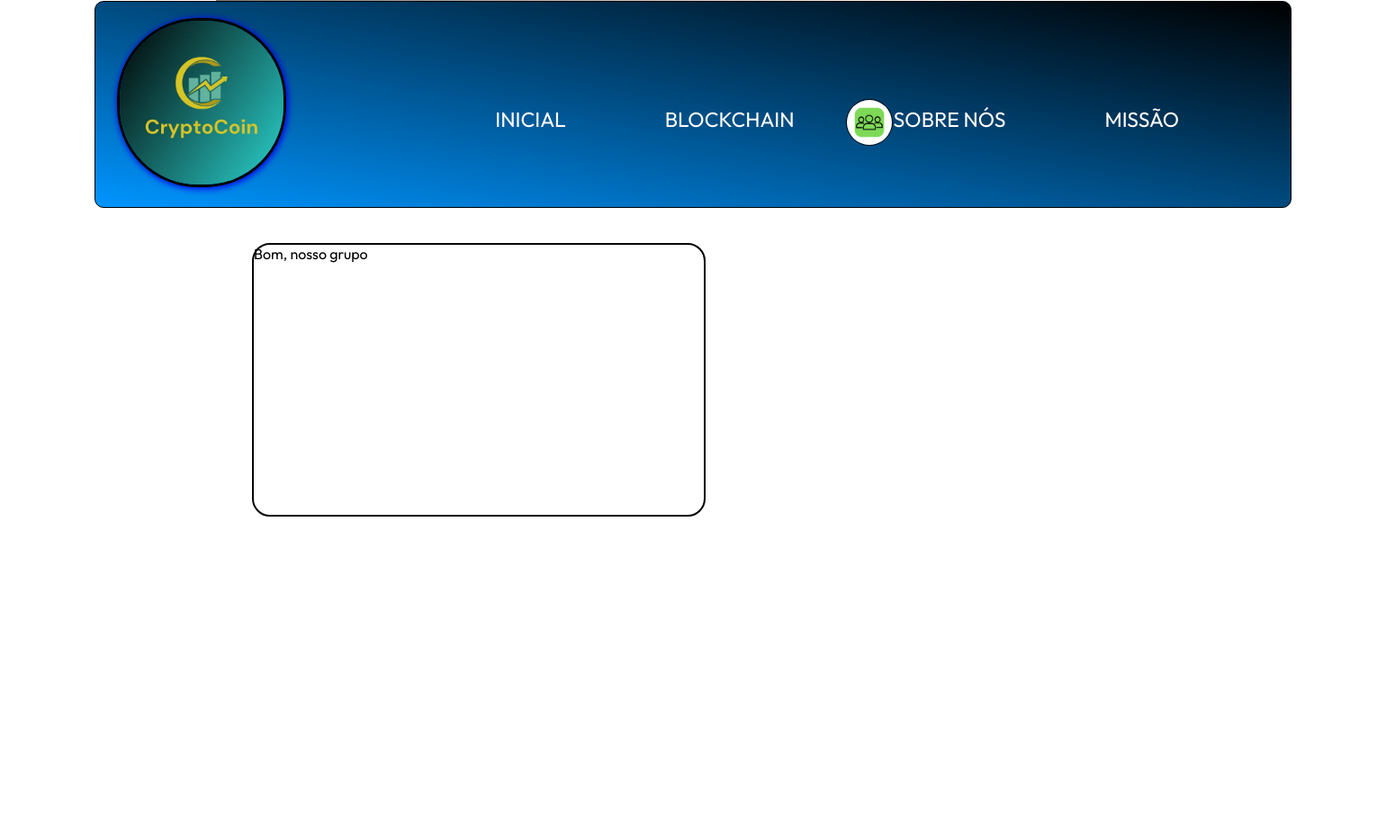
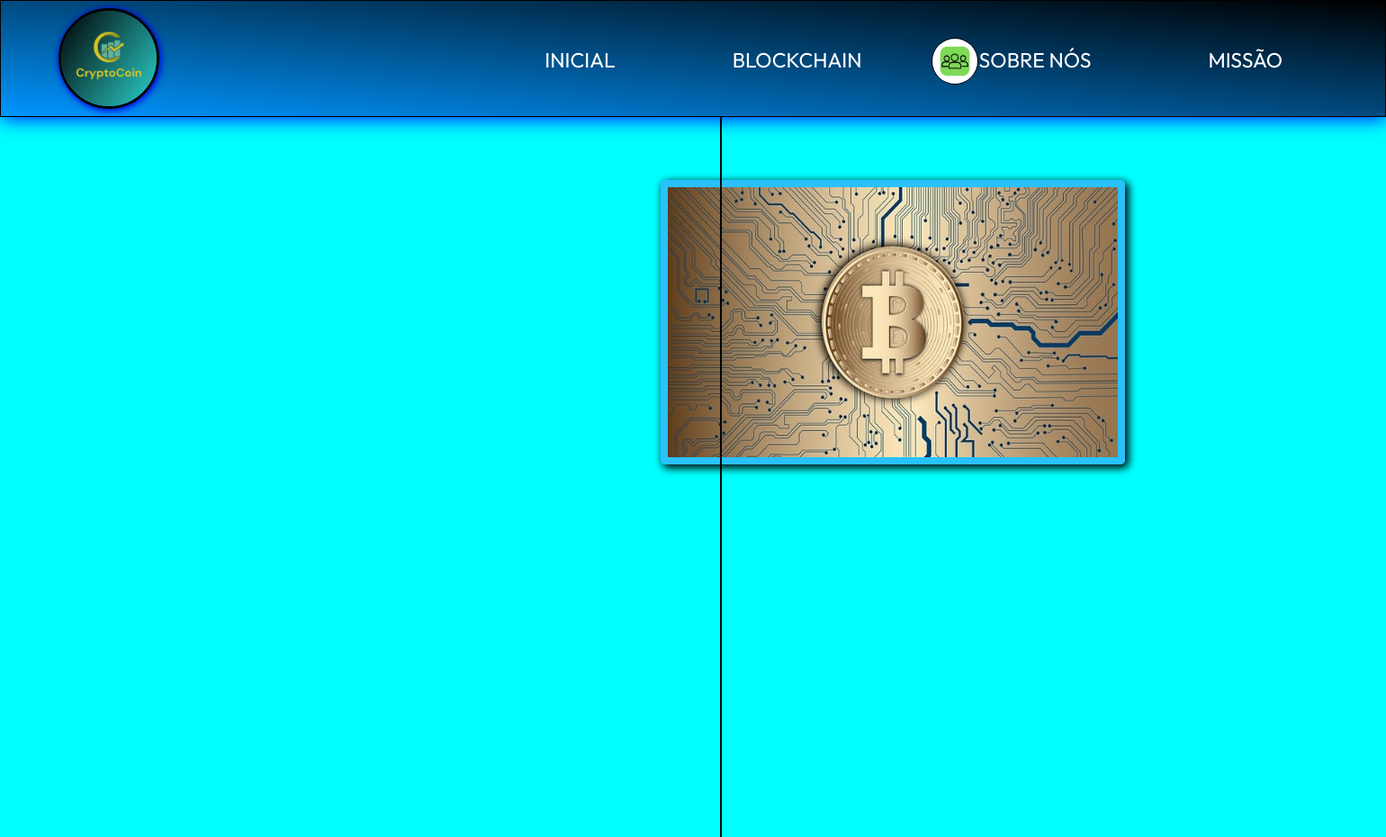
Before and after one commit to NickolasSantosCremasco/Empresa-Blockchain, a plain HTML site: page index.html in a window 1280 px wide. Shown: the whole page at 90% size, 1540 px wide, since content can reach past the window. Before the commit the page ends 800 px from the top, so only its background shows below. Drawn offline with Linux system fonts and the light colour scheme.

Commit message:
colocando imagem e terminando menu

```diff
--- a/index.html
+++ b/index.html
@@ -15,23 +15,37 @@
 <div class="conteiner">
     <div class="menu">
         <ul class="aba">
-            <li class="obj"><a href="">MISSÃO</a></li>
+            <li class="obj"><a href="src/html/missão.html">MISSÃO</a></li>
 
-            <li class="sobre"><a href=""><img src="src/img/logo-sobre-nos.png" class="logo-sobre-nos" alt="logo-sobre-nos">SOBRE NÓS</a></li>
 
-            <a href=""><li class="blockchain"><a href="">BLOCKCHAIN</a></li>
 
-            <a href=""><li class="home"><a href="">INICIAL</a></li>
+            <img src="src/img/logo-sobre-nos.png" class="logo-sobre-nos" alt="logo-sobre-nos"><li class="sobre"><a href="src/html/sobre-nos.html">SOBRE NÓS</a></li>
+
+
+
+            <a href=""><li class="blockchain"><a href="src/html/blockchain.html">BLOCKCHAIN</a></li>
+
+            <a href=""><li class="home"><a href="./index.html">INICIAL</a></li>
 
             <a href="./index.html"><img class="logo" src="src/img/LOGO.jpg" alt=""></a>
+
+
 
         </ul>
     </div>
 
-    <div class="texto1">
-        <p>Bom, nosso grupo </p>
+    <figure class="bitcoin">
+        <img src="src/img/bitcoin-3089728_640.jpg" alt="">
+        <figcaption>
+            <pre>
+                <h2 class="transparencia">Blockchain</h2><h3 class="transparencia">O Meio de transação mais protegido do mundo</h3>
 
-    </div>
+            </pre>
+        </figcaption>
+    </figure>
+
+<div class="texto1">
+
 </div>
 
 </body>
--- a/src/css/style.css
+++ b/src/css/style.css
@@ -1,13 +1,13 @@
 
 body {
     font-family: 'Outfit', sans-serif;
+    background-color: aqua;
 }
 
 li {
     display: inline-block;
-    margin-right: 10px;
-    margin-top: 18px;
-    padding: 50px;
+    margin-left: 130px;
+    margin-top:20px;
     font-size: 23px;
     float: right;
 }
@@ -16,47 +16,31 @@ li {
 
 
 
-
-.conteiner {
-    background-image: linear-gradient(to right, gray, white);
-    height: 700;
-    margin-left: 240px;
-    margin-right: 240px;
-}
-
-
-
-
 .menu {
     padding: 14px;
-    width: 1300px;
-    height: 200px;
+    width: 1510px;
+    height: 100px;
     position: absolute;
-    background-color: rgb(11, 206, 236);
     background-image: linear-gradient(to top right, rgb(0, 149, 255), rgb(0, 0, 0));
     border: 1px solid black;
-    position: relative;
-    right: 135px;
-    margin: 0 auto;
-    top: 1px;
-    border-radius: 10px;
     overflow: none;
+    box-shadow: 1px 1px 21px blue;
 
 
 }
 
 .obj {
     position: relative;
-    margin-right: 60px;
+    margin-right: 100px;
 }
 
 li a {
     color: white;
 }
 
-li:hover  {
-    transform: scale(1.2);
-    transition: transform .4s;
+li a:hover  {
+    color: rgb(137, 171, 35);
+    transition: color .4s;
 }
 
 
@@ -67,8 +51,8 @@ li:hover  {
 
 .logo-sobre-nos {
     position: absolute;
-    left: 820px;
-    bottom: 80px;
+    left: 1020px;
+    top: 10px;
     width: 50px;
     border: 1px solid black;
     border-radius: 100%;
@@ -83,24 +67,65 @@ li:hover  {
 
 .logo {
     position:relative;
-    bottom:30px ;
-    left: 10px;
+    bottom:23px ;
+    left: 50px;
     border: 3px solid black;
     box-shadow: 1px 1px 7px 1px;
-    width: 14%;
+    width: 7%;
     border-radius: 90px;
 
 
 }
 
+.logo:hover {
+    transform: scale(1.1);
+    transition: transform .2s;
+}
 
-.texto1 {
-    background-color: white;
-    float: left;
+.bitcoin {
+    position: relative;
+    float: right;
+    margin-right: 30px;
+    margin-top: 200px;
     width: 500px;
     height: 300px;
-    margin-left: 40px;
-    margin-top: 40px;
-    border: 2px solid black;
-    border-radius: 20px;
+    border: 8px solid rgb(41, 194, 255);
+    border-radius: 5px;
+    box-shadow: 3px 3px 10px 1px ;
+
 }
+
+ .bitcoin img {
+    height: 100%;
+    width: 100%;
+}
+
+figcaption {
+    position: absolute;
+    top: 0px;
+    text-indent: 40px;
+    opacity: 0;
+    height: 100%;
+    width: 100%;
+
+}
+
+figcaption:hover {
+    opacity: 1;
+    background-color: black;
+    opacity: .4;
+    color: white;
+    width: 100%;
+    height: 100%;
+    transition: background-color .4s;
+}
+
+div .texto1 {
+    position: absolute;
+    height: 800px;
+    width: 800px;
+    float: left;
+    top: 130px;
+    border-right: 2px solid black;
+
+}
```
Also changed, not shown: src/html/missão.html (added), src/img/bitcoin-3089728_640.jpg (added).
